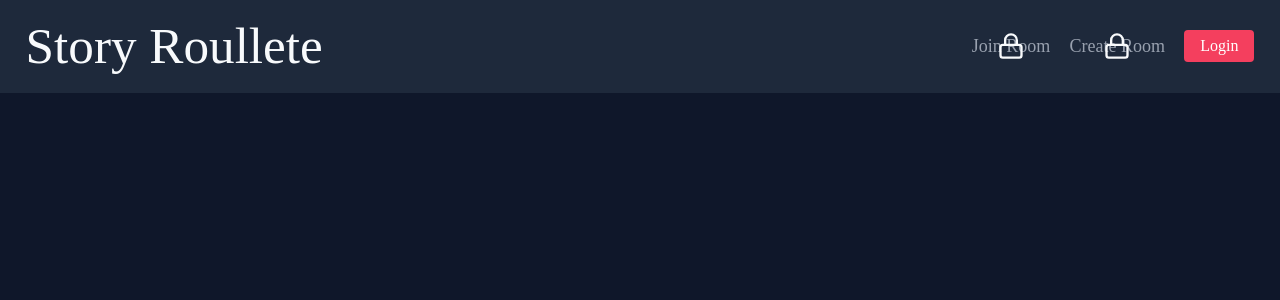
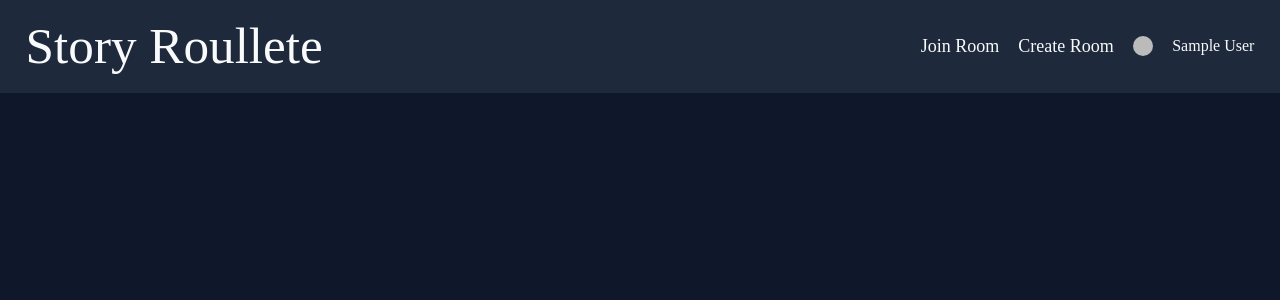
Before and after one commit to Ashmit72061/TwistTales, a React (Vite) app: page /landing in a window 1280 px wide. Shown: the top 300 px of the page. Built offline with nearby package versions, Linux system fonts and the light colour scheme; no server answers; sample sign-in values are in the browser's storage.

Commit message:
Added changes to navbar and website retains login data. no need to re login again and again after reload

```diff
--- a/src/components/AuthContext.jsx
+++ b/src/components/AuthContext.jsx
@@ -1,15 +1,29 @@
-import { createContext, useContext, useState } from "react";
+import { createContext, useContext, useState, useEffect } from "react";
+import { onAuthStateChanged } from "firebase/auth";
+import { auth } from "../pages/login";
 
 const AuthContext = createContext()
 
-export const AuthProvider = ({children}) =>{
+export const AuthProvider = ({ children }) => {
     const [user, setUser] = useState(null)
+    const [loading, setLoading] = useState(true);
 
-    return(
-        <AuthContext.Provider value={{user, setUser}}>
-            {children}
+    // const auth = getAuth(app);
+
+    useEffect(() => {
+        const unsubscribe = onAuthStateChanged(auth, (currentUser) => {
+            setUser(currentUser);     // ✅ update user from Firebase
+            setLoading(false);        // ✅ stop loading when state is known
+        });
+
+        return () => unsubscribe(); // cleanup
+    }, []);
+
+    return (
+        <AuthContext.Provider value={{ user, setUser, loading }}>
+            {!loading &&children}
         </AuthContext.Provider>
     );
 };
 
-export const useAuth=()=>{return useContext(AuthContext)};
+export const useAuth = () => { return useContext(AuthContext) };
--- a/src/components/LandingNav.jsx
+++ b/src/components/LandingNav.jsx
@@ -1,25 +1,48 @@
-import React from 'react'
-import {Lock} from 'lucide-react'
+import { useAuth } from './AuthContext.jsx'
+import {useNavigate} from "react-router-dom"
+import { Lock } from 'lucide-react'
 
-const LockedFeature = ({label, isLocked=true})=>{
-    return(
+
+const LockedFeature = ({ label, isLocked = true }) => {
+    return (
         <div className='relative inline-block'>
-            {isLocked && <Lock className='absolute top-1/2 left-1/2 -translate-x-1/2 -translate-y-1/2 h-7 w-7 pointer-events-none'/>}
+            {isLocked && <Lock className='absolute top-1/2 left-1/2 -translate-x-1/2 -translate-y-1/2 h-7 w-7 pointer-events-none' />}
             <span className={`text-lg ${isLocked ? "text-gray-400" : "text-[#F8FAFC] hover:text-[#2DD4BF]"}`}>{label}</span>
         </div>
     )
 }
 
-const Nav = () =>{
-    return(
+const UserLogin = ({ user,loading }) => {
+    const navigate = useNavigate();
+
+    console.log(user)
+    if (user&&!loading) {
+        return (
+            <>
+                <li><img src={user.user?.photoURL||user.photoURL} alt="pfp" className="w-5 h-5 rounded-full"/></li>
+                <li>{user.user?.displayName||user.displayName}</li>
+            </>
+        )
+    }
+    else {
+        return (
+            <li className='bg-[#f43f5e] text-white px-4 py-1 rounded cursor-pointer hover:bg-[#FB7185] transition-all duration-200'><button onClick={()=>{navigate('/login')}}>Login</button></li>
+        )
+    }
+}
+
+const Nav = () => {
+    const { user, loading } = useAuth();
+    let isUser = (user) ? true : false;
+    return (
         // <nav className='text-[#F8FAFC] bg-[#1E293B] flex justify-between w-[100vw] fixed top-0 z-1000 py-[1vh] px-[2vw] font-heading items-center'>
         <nav className='text-[#F8FAFC] bg-[#1E293B] flex justify-between w-[100vw] py-[1vh] px-[2vw] font-heading items-center'>
             <div className='!text-[4vw]'>Story Roullete</div>
             <div>
                 <ul className='flex gap-[1.5vw] items-center cursor-pointer'>
-                    <li><LockedFeature label = "Join Room" /></li>
-                    <li><LockedFeature label = "Create Room" /></li>
-                    <li className='bg-[#f43f5e] text-white px-4 py-1 rounded cursor-pointer hover:bg-[#FB7185] transition-all duration-200'>Login</li>
+                    <li><LockedFeature label="Join Room" isLocked={!isUser} /></li>
+                    <li><LockedFeature label="Create Room" isLocked={!isUser} /></li>
+                    <UserLogin user={user} loading={loading}/>
                 </ul>
             </div>
         </nav>
--- a/src/pages/login.jsx
+++ b/src/pages/login.jsx
@@ -4,10 +4,6 @@ import { FcGoogle } from 'react-icons/fc';
 import { initializeApp } from "firebase/app";
 import { getAuth, signInWithEmailAndPassword, onAuthStateChanged, GoogleAuthProvider, signInWithPopup } from "firebase/auth";
 import { useAuth } from '../components/AuthContext.jsx'
-
-const Login = () => {
-    const navigate = useNavigate();
-    const { user, setUser } = useAuth();
 
 const firebaseConfig = {
     apiKey: "AIzaSyCGOVuAByYvVwB8y7kH69Q6kMmCTxn1MYU",
@@ -21,7 +17,25 @@ const Login = () => {
 
 // Initialize Firebase
 const app = initializeApp(firebaseConfig);
-    const auth = getAuth(app);
+export const auth = getAuth(app);
+
+const Login = () => {
+    const navigate = useNavigate();
+    const { user, setUser } = useAuth();
+
+    // const firebaseConfig = {
+    //     apiKey: "AIzaSyCGOVuAByYvVwB8y7kH69Q6kMmCTxn1MYU",
+    //     authDomain: "story-roulette-aa649.firebaseapp.com",
+    //     projectId: "story-roulette-aa649",
+    //     storageBucket: "story-roulette-aa649.firebasestorage.app",
+    //     messagingSenderId: "984178771067",
+    //     appId: "1:984178771067:web:5e83c323553d2a8eeacede",
+    //     measurementId: "G-84M15X7CHQ"
+    // };
+
+    // // Initialize Firebase
+    // const app = initializeApp(firebaseConfig);
+    // const auth = getAuth(app);
     const provider = new GoogleAuthProvider();
 
     function handleGoogleLogin() {
```
Lines whose indentation alone changed are shown as unchanged.
